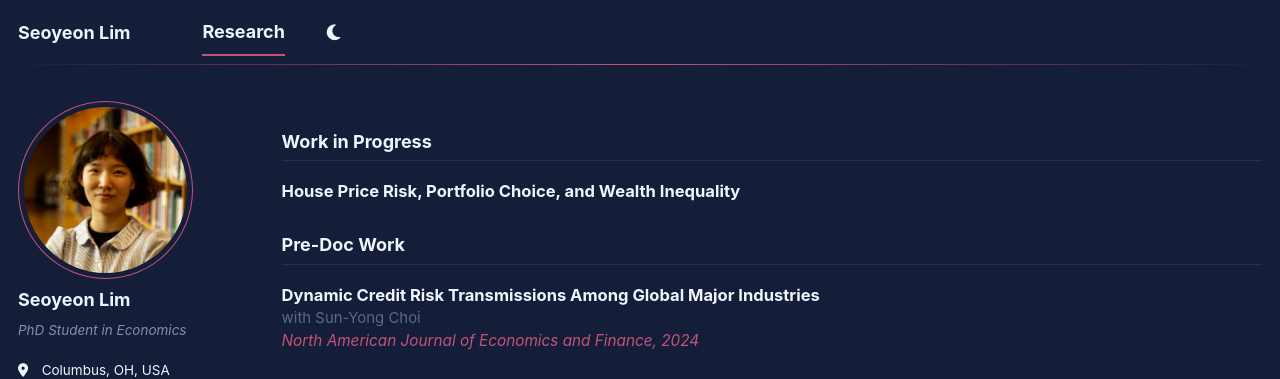
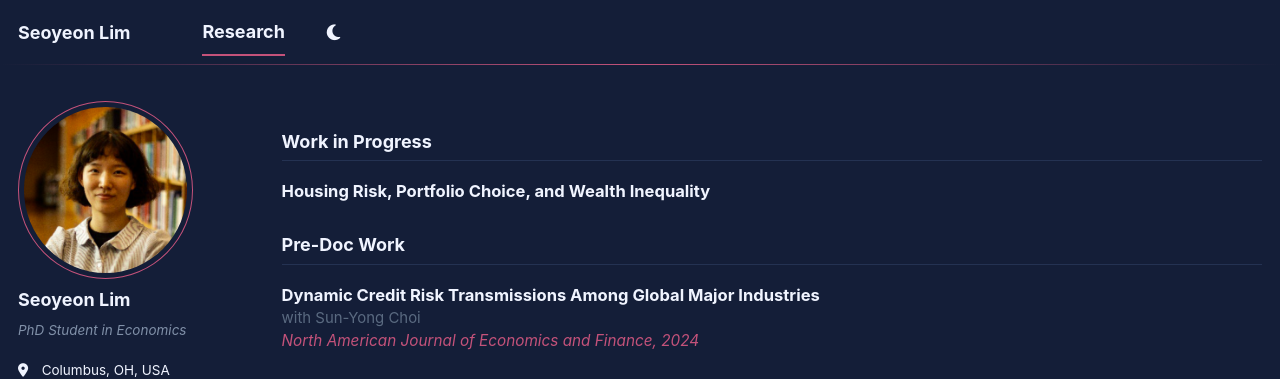
Before and after one commit to seoyeon-lim/academic.github.io, a Jekyll site: the page built from _pages/publications.md, in a window 1280 px wide. Shown: the top 379 px of the page. Built offline with Jekyll 4.4.1, drawn with Linux system fonts in a browser that asks for light colours; a script bundle is joined from its source files by our own code; library files that are not in the unit come from our copies.

Commit message:
Update WIP paper title to Housing Risk, Portfolio Choice, and Wealth Inequality
Co-Authored-By: Claude Sonnet 4.6 <noreply@anthropic.com>

```diff
--- a/_pages/publications.md
+++ b/_pages/publications.md
@@ -18,7 +18,7 @@ author_profile: true
 <p class="pub-section">Work in Progress</p>
 
 <div class="pub-entry">
-  <div class="pub-title">House Price Risk, Portfolio Choice, and Wealth Inequality</div>
+  <div class="pub-title">Housing Risk, Portfolio Choice, and Wealth Inequality</div>
 </div>
 
 <p class="pub-section">Pre-Doc Work</p>
```
